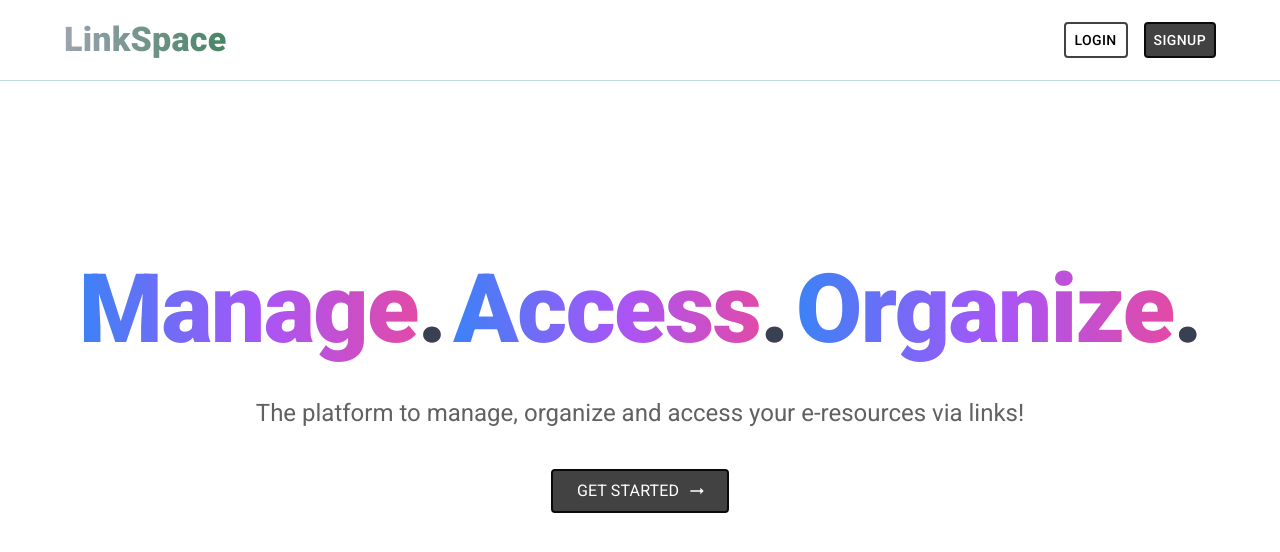
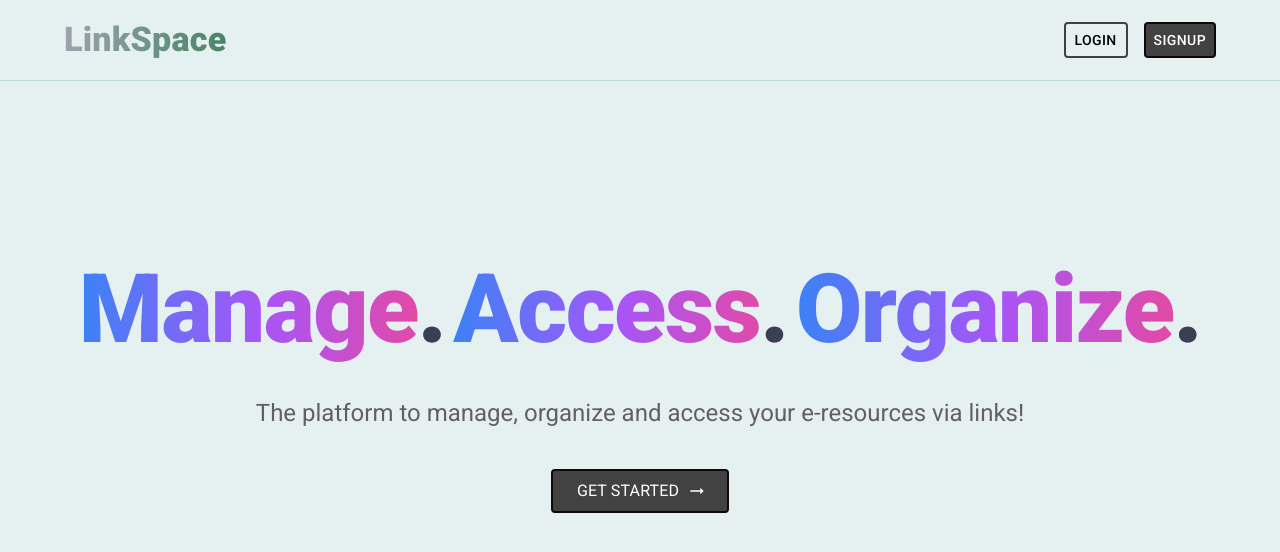
Before and after one commit to MahendraDani/Linkspace, a React (Vite) app in the folder client/: page / in a window 1280 px wide. Shown: the top 552 px of the page. Built offline with nearby package versions, Linux system fonts and the light colour scheme.

Commit message:
fix(ui) : added green background to home page

```diff
--- a/client/src/layout/Navbar.jsx
+++ b/client/src/layout/Navbar.jsx
@@ -7,7 +7,7 @@ const Navbar = () => {
     <div>
       <Box
         sx={{
-          bgcolor: "white",
+          bgcolor: "greenBackground.main",
           p: 1,
           borderBottom: "1px solid",
           borderColor: "secondary.main",
--- a/client/src/pages/Home.jsx
+++ b/client/src/pages/Home.jsx
@@ -9,7 +9,13 @@ import { ArrowRightAltOutlined } from "@mui/icons-material";
 const Home = () => {
   return (
     // #F0FAF3
-    <Box sx={{ bgcolor: "white", minHeight: "100vh" }}>
+    <Box
+      sx={{
+        bgcolor: "white",
+        minHeight: "100vh",
+        bgcolor: "greenBackground.main",
+      }}
+    >
       <Navbar />
       <Box
         sx={{
```
